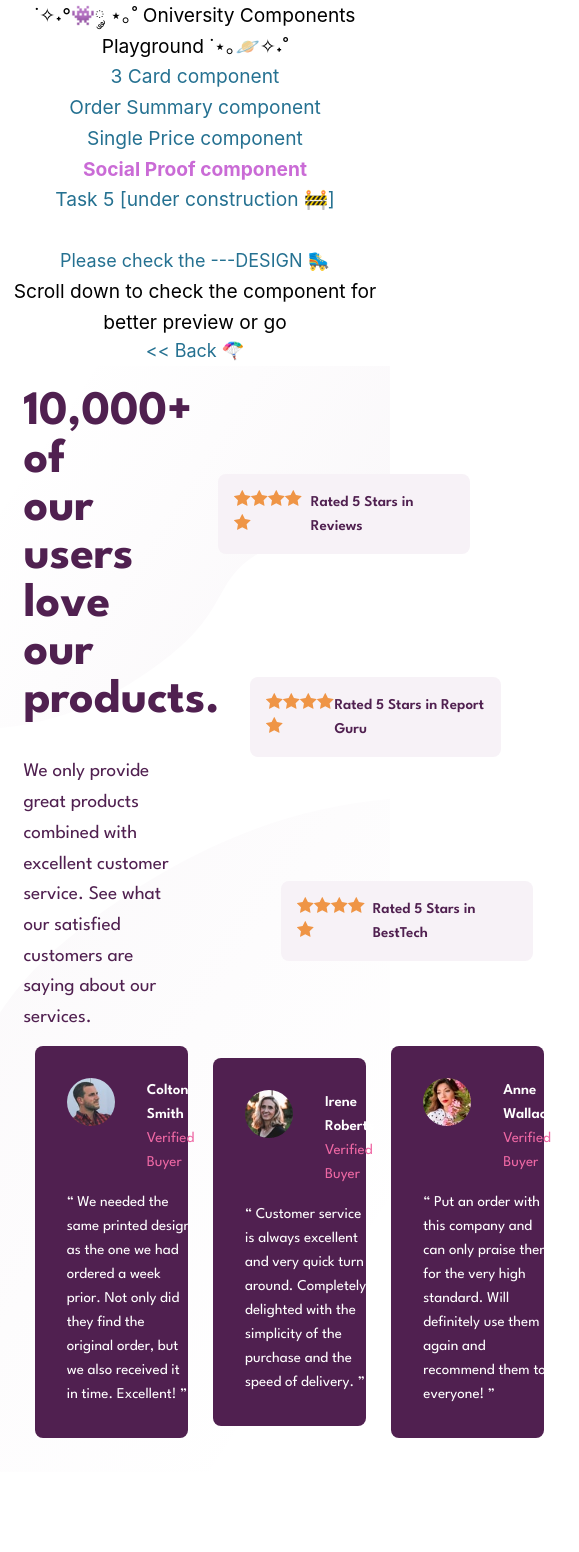
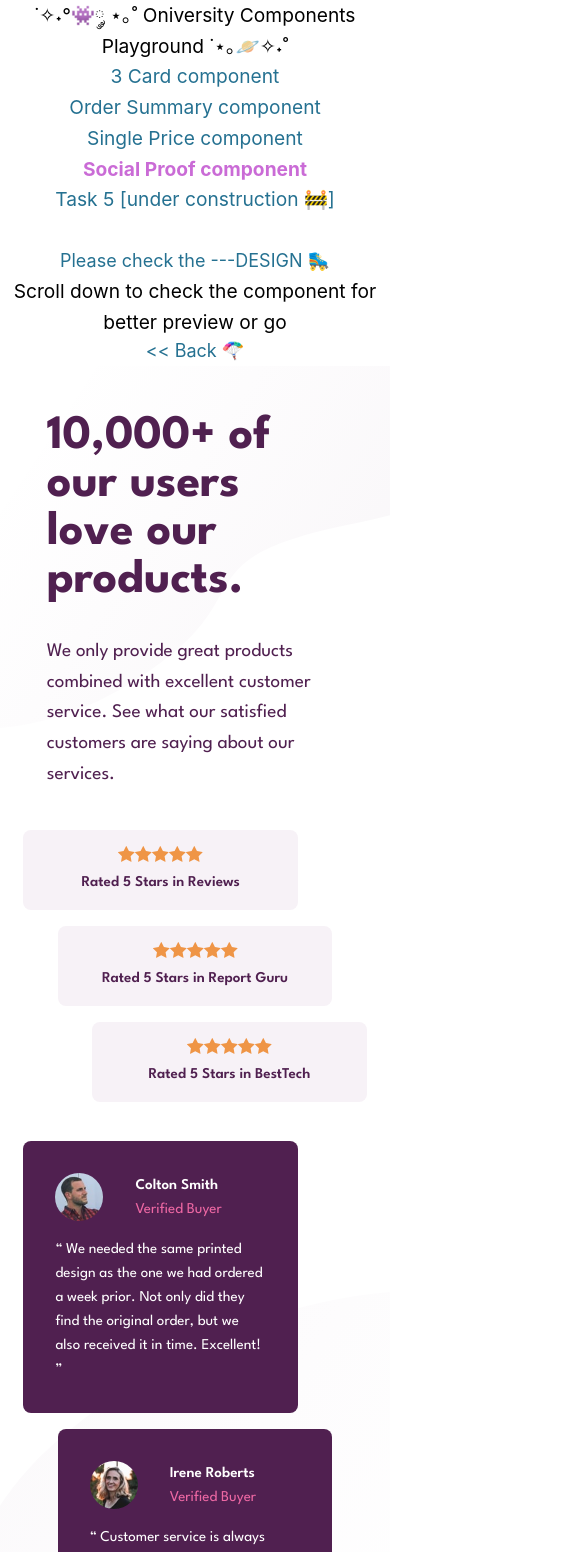
Before and after one commit to SashaHon/oniversity-components-playground, a Vue app: page /social-proof-component in a window 390 px wide. Shown: the top 1552 px of the page, 579 px wide, since content can reach past the window. Before the commit the page ends 1472 px from the top, so only its background shows below. Built offline with nearby package versions, Linux system fonts and the light colour scheme.

Commit message:
add media queries for larger and smaller screens and portrait orientation

```diff
--- a/src/components/socialProofComponent/CardsSocial.vue
+++ b/src/components/socialProofComponent/CardsSocial.vue
@@ -96,4 +96,54 @@ const reviews = [
     align-self: end;
   }
 }
+
+@media (width > 52rem) and (orientation: portrait) {
+  .cards-container {
+    padding: 0 6% 6%;
+  }
+}
+
+@media (width < 52rem) and (orientation: portrait) {
+  .cards-container {
+    flex-direction: column;
+  }
+  .card {
+    width: 80%;
+  }
+}
+
+@media (width <= 32rem) {
+  .card {
+    margin-top: 1rem;
+  }
+}
+
+@media (width <= 24rem) {
+  .card {
+    width: 100%;
+  }
+}
+
+// @media (width > 90rem) {
+// }
+
+// @media (width <= 70rem) {
+// }
+
+// @media (width <= 40rem) {
+// }
+
+// @media (width <= 18rem) {
+// }
+
+// // media for landscape orientation;
+
+// @media (width <= 70rem) and (orientation: landscape) {
+// }
+
+// @media (width <= 40rem) and (orientation: landscape) {
+// }
+
+// @media (width <= 18rem) and (orientation: landscape) {
+// }
 </style>
--- a/src/components/socialProofComponent/IntroSocial.vue
+++ b/src/components/socialProofComponent/IntroSocial.vue
@@ -26,4 +26,44 @@
     font-size: 1.2rem;
   }
 }
+
+@media (width > 52rem) and (orientation: portrait) {
+  .social {
+    padding: 12% 12% 6% 12%;
+    // height: min-content;
+  }
+}
+
+@media (width <= 24rem) {
+  .social {
+    text-align: center;
+    padding: 6% 6% 0 6%;
+    &__title {
+      width: 100%;
+    }
+  }
+}
+
+// @media (width > 90rem) {
+// }
+
+// @media (width <= 70rem) {
+// }
+
+// @media (width <= 40rem) {
+// }
+
+// @media (width <= 18rem) {
+// }
+
+// // media for landscape orientation;
+
+// @media (width <= 70rem) and (orientation: landscape) {
+// }
+
+// @media (width <= 40rem) and (orientation: landscape) {
+// }
+
+// @media (width <= 18rem) and (orientation: landscape) {
+// }
 </style>
--- a/src/components/socialProofComponent/RatingSocial.vue
+++ b/src/components/socialProofComponent/RatingSocial.vue
@@ -62,4 +62,66 @@ const numberOfStars = 5
     font-weight: $font-weight-bold;
   }
 }
+
+@media (width >= 52rem) and (orientation: portrait) {
+  .rating {
+    &__list {
+      padding: 6% 12% 6% 12%;
+    }
+  }
+}
+
+// @media (width > 52rem) and (height >) and (orientation: portrait) {
+//   .rating {
+//     &__list {
+//       padding: 6% 12% 6% 12%;
+//     }
+//   }
+// }
+
+// @media (width > 90rem) {
+// }
+
+// @media (width <= 70rem) {
+// }
+
+@media (width <= 32rem) {
+  .rating {
+    &__list {
+      padding: 0 6% 6%;
+    }
+
+    &__list-item {
+      flex-direction: column;
+      align-items: center;
+      margin-top: 1rem;
+    }
+
+    &__text {
+      text-align: center;
+    }
+  }
+}
+
+@media (width <= 24rem) {
+  .rating {
+    &__list-item {
+      width: 100%;
+    }
+  }
+}
+
+// @media (width <= 18rem) {
+// }
+
+// // media for landscape orientation;
+
+// @media (width <= 70rem) and (orientation: landscape) {
+// }
+
+// @media (width <= 40rem) and (orientation: landscape) {
+// }
+
+// @media (width <= 18rem) and (orientation: landscape) {
+// }
 </style>
--- a/src/views/SocialProofComponentView.vue
+++ b/src/views/SocialProofComponentView.vue
@@ -41,4 +41,36 @@ import IntroSocial from '@/components/socialProofComponent/IntroSocial.vue'
     grid-column: 1 / span 2;
   }
 }
+
+@media (orientation: portrait) {
+  .grid {
+    grid-column: 1;
+    grid-template-columns: 100%;
+    grid-template-rows: min-content;
+
+    &__rating {
+      grid-column: 1;
+    }
+  }
+}
+
+// @media (width <= 70rem) {
+// }
+
+// @media (width <= 40rem) {
+// }
+
+// @media (width <= 18rem) {
+// }
+
+// // media for landscape orientation;
+
+// @media (width <= 70rem) and (orientation: landscape) {
+// }
+
+// @media (width <= 40rem) and (orientation: landscape) {
+// }
+
+// @media (width <= 18rem) and (orientation: landscape) {
+// }
 </style>
```
